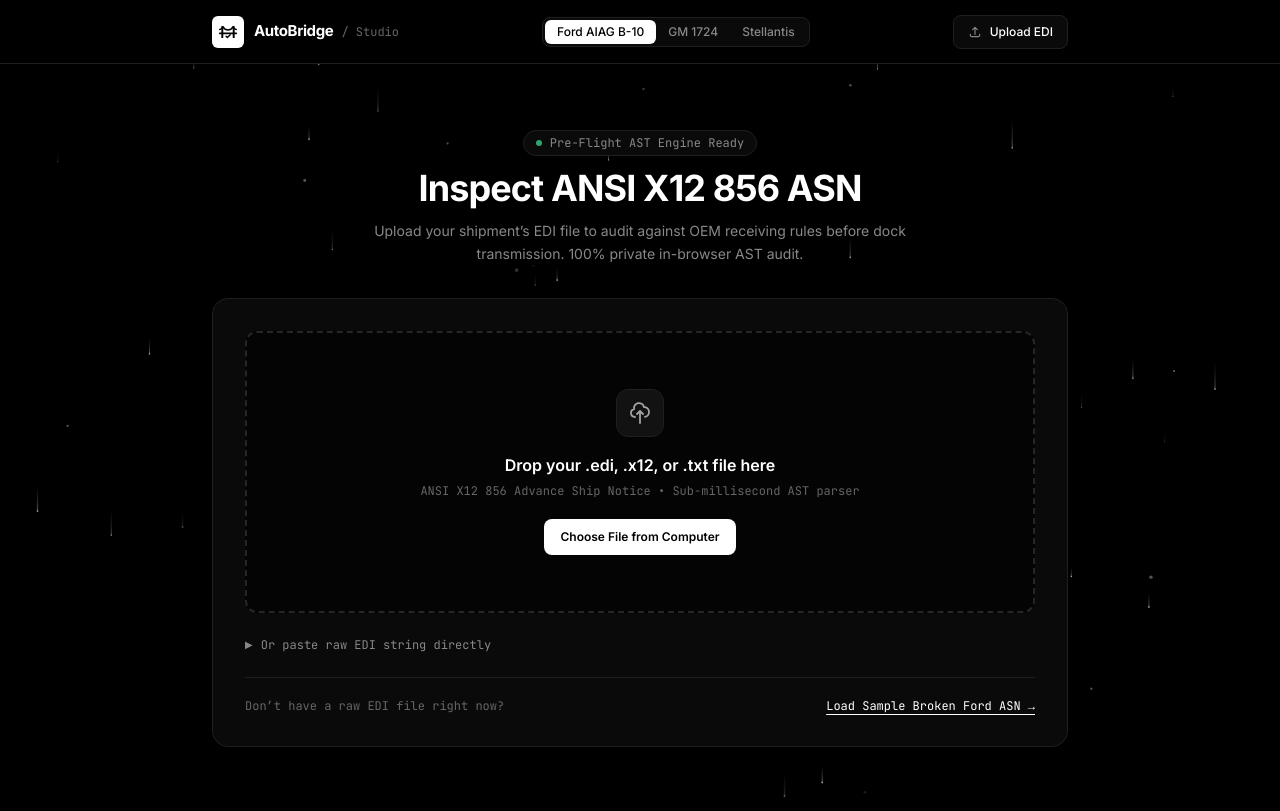
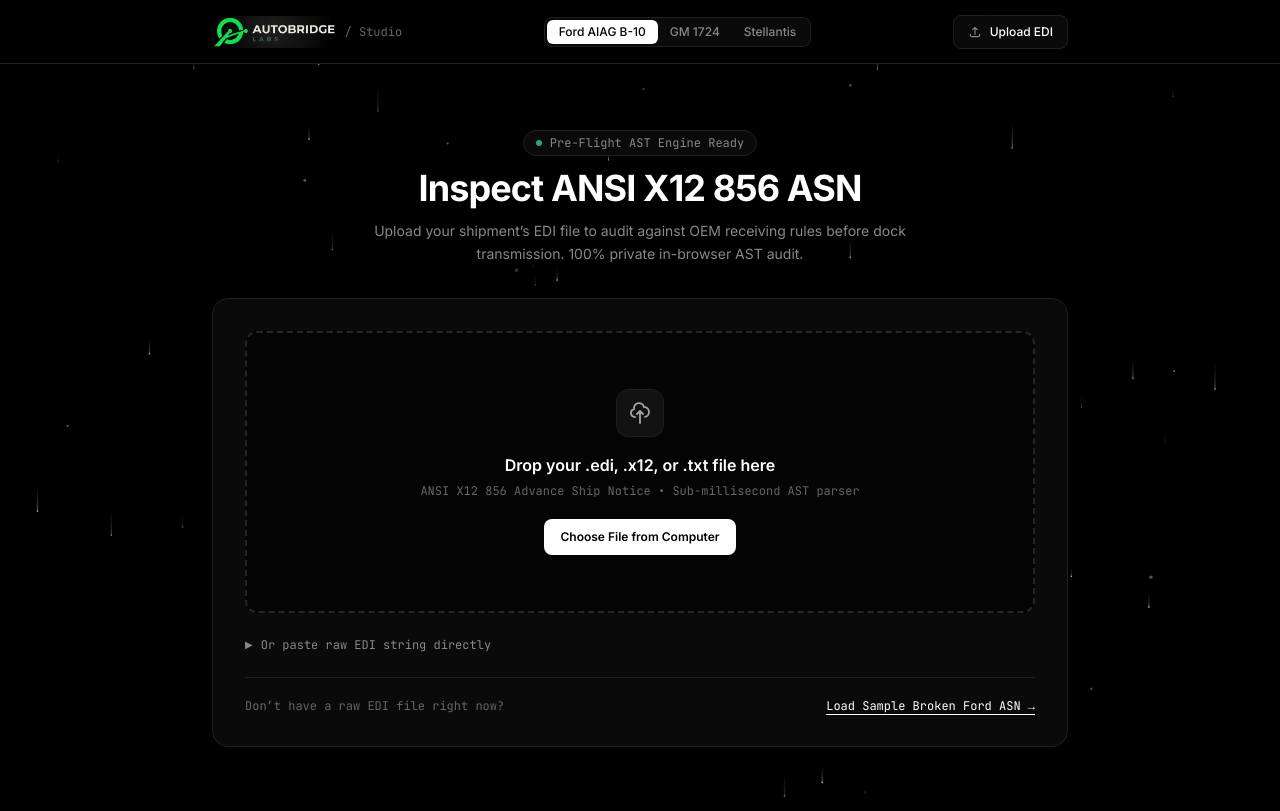
Before and after one commit to gana04982-ship-it/autobridge, a plain HTML site: page ui/inspector.html in a window 1280 px wide. Drawn offline with nearby package versions, Linux system fonts and the light colour scheme.

Commit message:
brand(ui): integrate seamless AutoBridge Labs logo matching exact black background across all UI views and README

```diff
--- a/ui/inspector.html
+++ b/ui/inspector.html
@@ -51,21 +51,10 @@
   <header class="sticky top-0 z-30 h-16 bg-black/85 backdrop-blur-md border-b border-hairline">
     <div class="max-w-4xl mx-auto h-full px-5 flex items-center justify-between gap-4">
 
-      <!-- White-Badge Geometric Bridge AutoBridge Logo -->
-      <a href="index.html" class="flex items-center gap-2.5 group shrink-0">
-        <div class="w-8 h-8 rounded-[6px] bg-white flex items-center justify-center group-hover:scale-[1.03] transition-transform">
-          <svg width="20" height="20" viewBox="0 0 36 36" fill="none" xmlns="http://www.w3.org/2000/svg" aria-label="AutoBridge Emblem">
-            <rect x="6" y="7" width="3.5" height="22" rx="1" fill="#000000"/>
-            <rect x="26.5" y="7" width="3.5" height="22" rx="1" fill="#000000"/>
-            <path d="M3 13.5C6.5 13.5 8 9 9.5 9C12 16 24 16 26.5 9C28 9 29.5 13.5 33 13.5" stroke="#000000" stroke-width="2.6" stroke-linecap="round"/>
-            <path d="M3 20.5H33" stroke="#000000" stroke-width="2.8" stroke-linecap="round"/>
-            <path d="M14.5 25.5L17 28L22 23" stroke="#000000" stroke-width="2.6" stroke-linecap="round" stroke-linejoin="round"/>
-          </svg>
-        </div>
-        <div class="flex items-baseline gap-2">
-          <span class="font-bold tracking-tight text-[15px] text-white">AutoBridge</span>
-          <span class="text-xs font-mono text-[#666666]">/ Studio</span>
-        </div>
+      <!-- Official AutoBridge Labs Seamless Brandmark -->
+      <a href="index.html" class="flex items-center gap-2 group shrink-0">
+        <img src="logo_brand_transparent.png" alt="AutoBridge Labs" class="h-8 w-auto group-hover:opacity-90 transition-opacity" />
+        <span class="text-xs font-mono text-[#666666]">/ Studio</span>
       </a>
 
       <!-- OEM Ruleset Pill Selector -->
```
Also changed, not shown: ui/certificate.html (+2 -7 lines), ui/index.html (+3 -18 lines), ui/logo.png, ui/logo_brand.png (added), ui/logo_brand_transparent.png (added), 1 other file.
